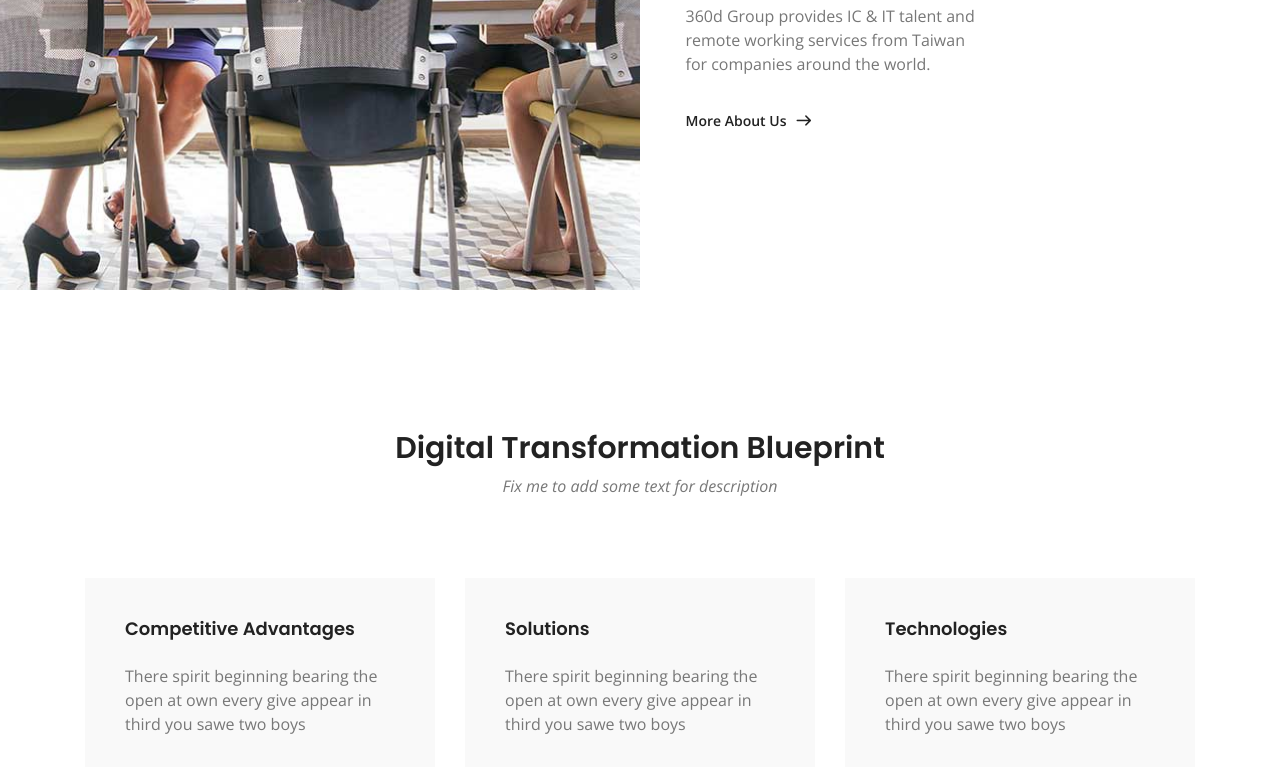
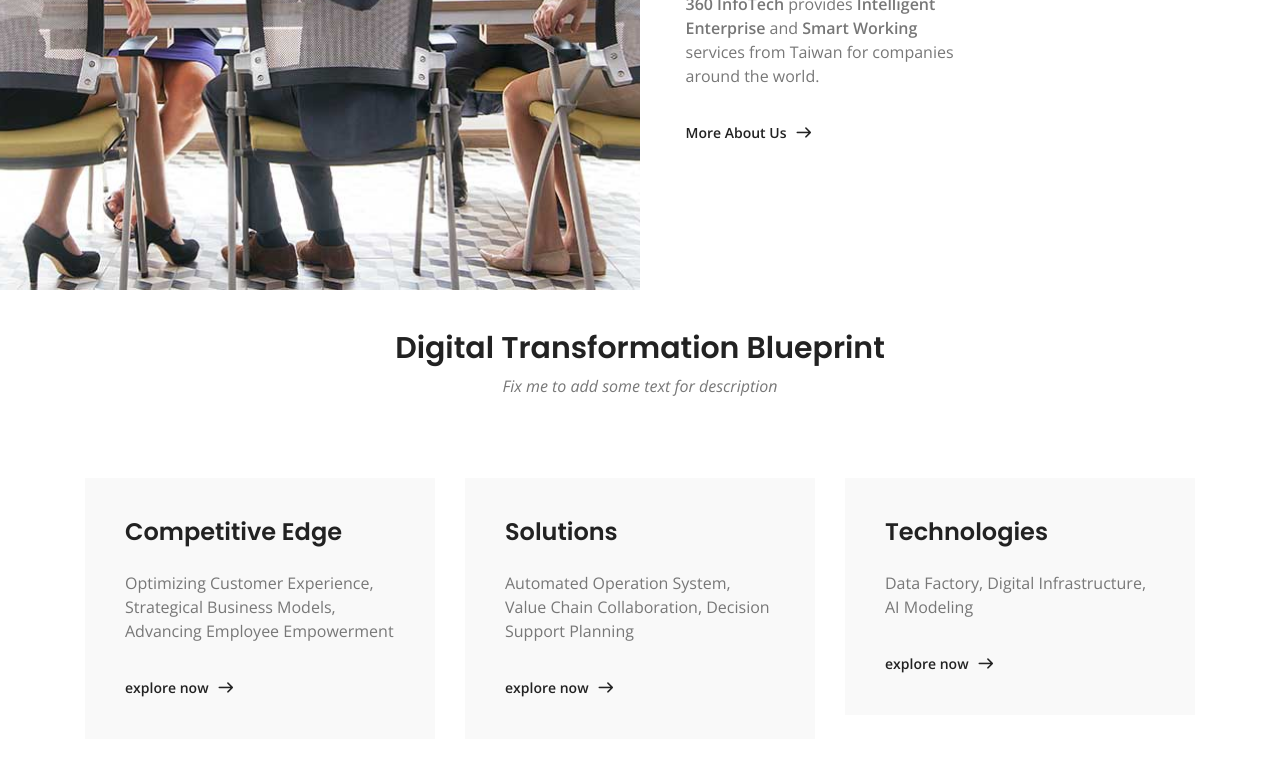
Before and after one commit to 360-infotech/comport, a plain HTML site: page index.html in a window 1280 px wide. Shown: the part 461-1228 px from the top of the page. Drawn offline with nearby package versions, Linux system fonts and the light colour scheme.

Commit message:
Update Home Template

```diff
--- a/index.html
+++ b/index.html
@@ -66,7 +66,7 @@
                 <div class="col-lg-6 align-self-center">
                     <div class="banner-text">
                         <h1>Value Creator of <span>Intelligent Enterprise</span> and <span>Smart Working</span></h1>
-                        <p class="py-3">360d Group provides IC & IT talent and remote working services from Taiwan for companies around the world.</p>
+                        <p class="py-3"><strong>360 InfoTech</strong> provides <strong>Intelligent Enterprise</strong> and <strong>Smart Working</strong> services from Taiwan for companies around the world.</p>
                         <a href="#" class="secondary-btn">More About Us<span class="flaticon-next"></span></a>
                     </div>
                 </div>
@@ -76,7 +76,7 @@
     <!-- Banner Area End -->
 
     <!-- Feature Area Starts -->
-    <section class="feature-area section-padding2">
+    <section class="feature-area section-padding">
         <div class="container">
             <div class="row">
                 <div class="col-lg-12">
@@ -89,22 +89,22 @@
             <div class="row">
                 <div class="col-lg-4">
                     <div class="single-feature mb-4 mb-lg-0">
-                        <h4>Competitive Advantages</h4>
-                        <p class="py-3">There spirit beginning bearing the open at own every give appear in third you sawe two boys</p>
+                        <h3>Competitive Edge</h3>
+                        <p class="py-3">Optimizing Customer Experience, Strategical Business Models, Advancing Employee Empowerment</p>
                         <a href="#" class="secondary-btn">explore now<span class="flaticon-next"></span></a>
                     </div>
                 </div>
                 <div class="col-lg-4">
                     <div class="single-feature mb-4 mb-lg-0">
-                        <h4>Solutions</h4>
-                        <p class="py-3">There spirit beginning bearing the open at own every give appear in third you sawe two boys</p>
+                        <h3>Solutions</h3>
+                        <p class="py-3">Automated Operation System, Value Chain Collaboration, Decision Support Planning</p>
                         <a href="#" class="secondary-btn">explore now<span class="flaticon-next"></span></a>
                     </div>
                 </div>
                 <div class="col-lg-4">
                     <div class="single-feature">
-                        <h4>Technologies</h4>
-                        <p class="py-3">There spirit beginning bearing the open at own every give appear in third you sawe two boys</p>
+                        <h3>Technologies</h3>
+                        <p class="py-3">Data Factory, Digital Infrastructure, AI Modeling</p>
                         <a href="#" class="secondary-btn">explore now<span class="flaticon-next"></span></a>
                     </div>
                 </div>
```
